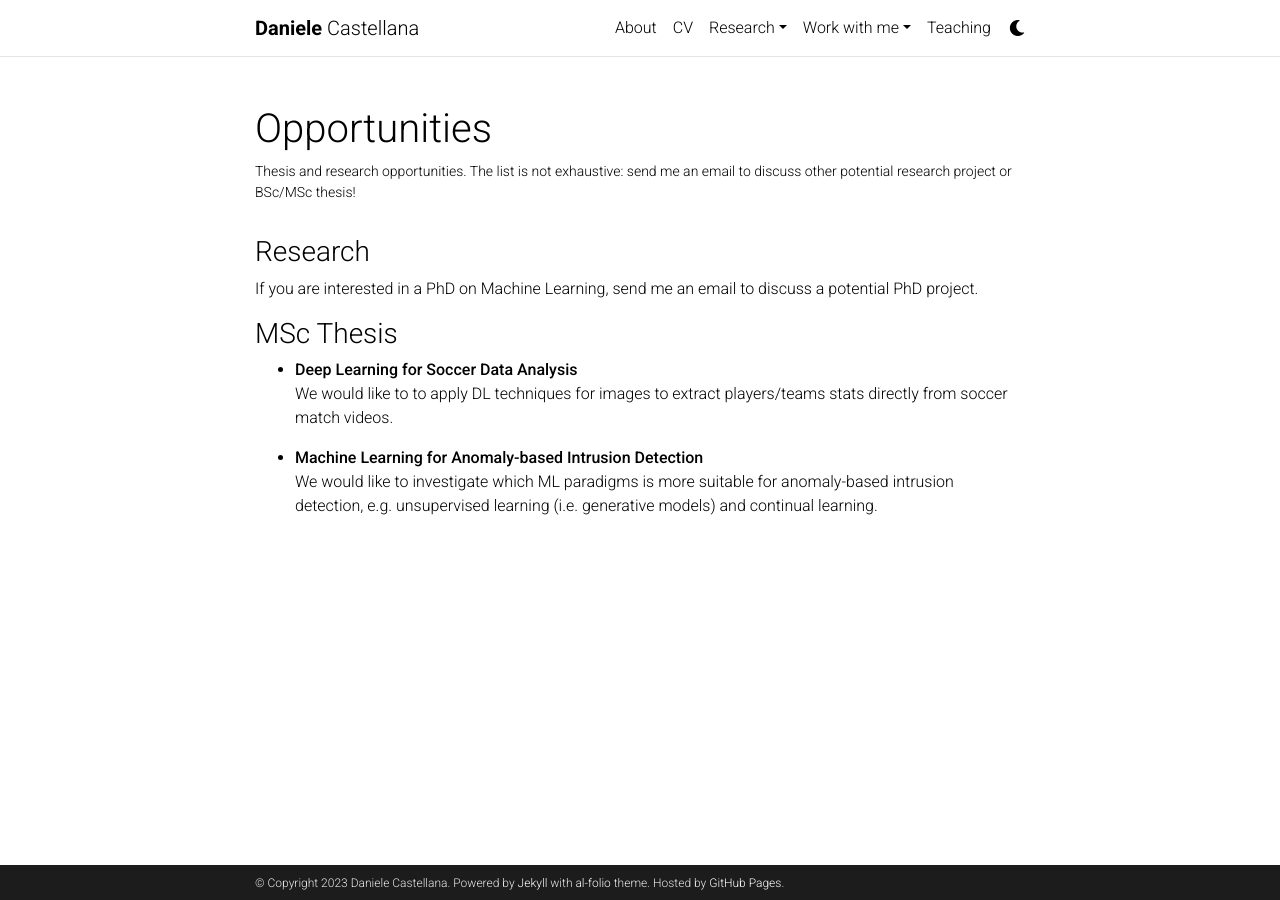
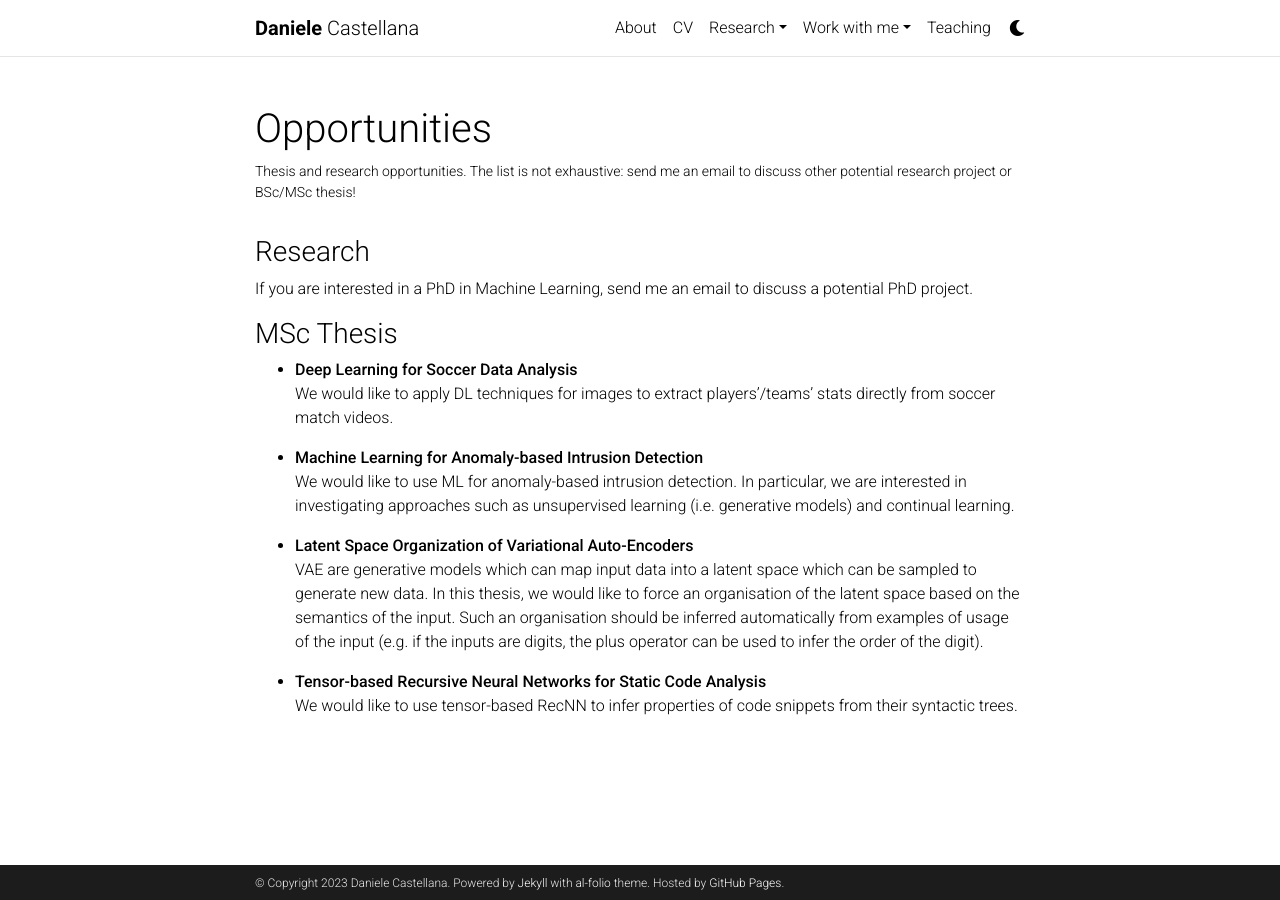
Before and after one commit to danielecastellana22/danielecastellana22.github.io, a Jekyll site: the page built from _pages/opportunities.md, in a window 1280 px wide. Built offline with Jekyll 4.4.1, drawn with Linux system fonts in a browser that asks for light colours; comment, search, counter and statistics services are not loaded; a style sheet for code colours, icons or effects is not loaded.

Commit message:
New opportunities

```diff
--- a/_pages/opportunities.md
+++ b/_pages/opportunities.md
@@ -8,12 +8,18 @@ nav: false
 
 ### Research
 
-If you are interested in a PhD on Machine Learning, send me an email to discuss a potential PhD project.
+If you are interested in a PhD in Machine Learning, send me an email to discuss a potential PhD project.
 
 ### MSc Thesis
 
 - **Deep Learning for Soccer Data Analysis** <br>
-  We would like to to apply DL techniques for images to extract players/teams stats directly from soccer match videos.
+  We would like to apply DL techniques for images to extract players’/teams’ stats directly from soccer match videos.
 
 - **Machine Learning for Anomaly-based Intrusion Detection** <br>
-  We would like to investigate which ML paradigms is more suitable for anomaly-based intrusion detection, e.g. unsupervised learning (i.e. generative models) and continual learning.
+  We would like to use ML for anomaly-based intrusion detection. In particular, we are interested in investigating approaches such as unsupervised learning (i.e. generative models) and continual learning.
+
+- **Latent Space Organization of Variational Auto-Encoders** <br>
+  VAE are generative models which can map input data into a latent space which can be sampled to generate new data. In this thesis, we would like to force an organisation of the latent space based on the semantics of the input. Such an organisation should be inferred automatically from examples of usage of the input (e.g. if the inputs are digits, the plus operator can be used to infer the order of the digit).
+
+- **Tensor-based Recursive Neural Networks for Static Code Analysis** <br>
+  We would like to use tensor-based RecNN to infer properties of code snippets from their syntactic trees.
```
